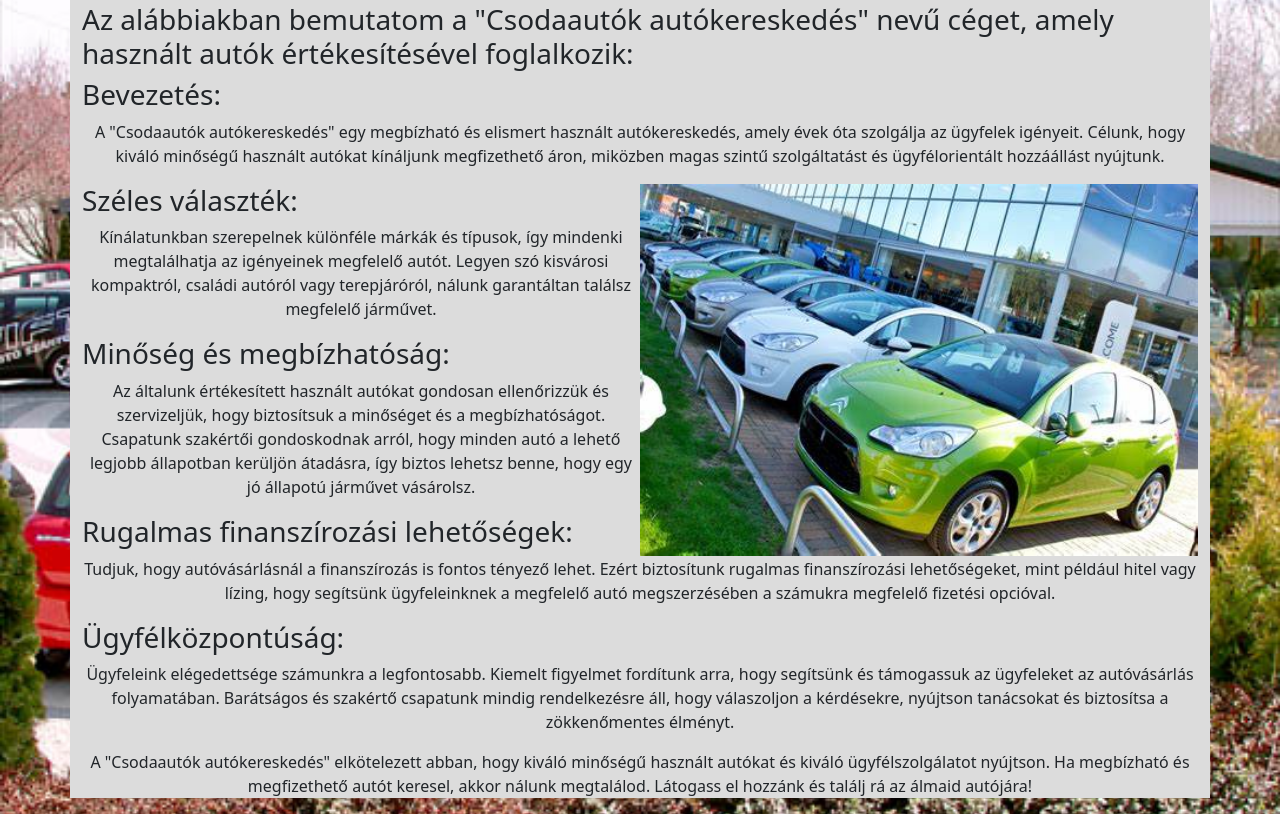
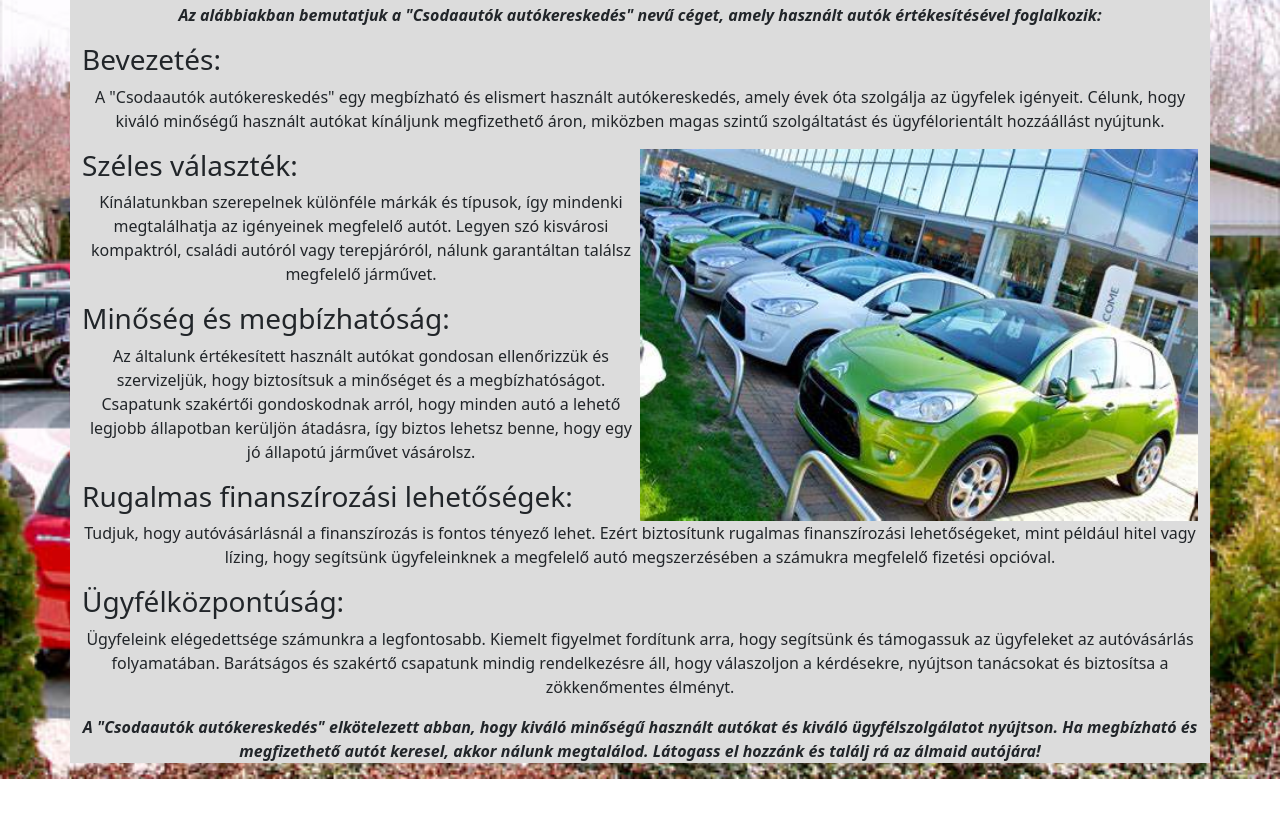
Before and after one commit to szixi10a/a1, a plain HTML site: page rolunk.html in a window 1280 px wide. Shown: the part 109-923 px from the top of the page. After the commit the page ends 888 px from the top, so only its background shows below. Drawn offline with nearby package versions, Linux system fonts and the light colour scheme.

Commit message:
megint javitottam

```diff
--- a/rolunk.html
+++ b/rolunk.html
@@ -41,7 +41,7 @@
 <div class="container">
   <h1>Csodaautók autókereskedés - Bemutatkozás</h1>
 
-  <h3>Az alábbiakban bemutatom a "Csodaautók autókereskedés" nevű céget, amely használt autók értékesítésével foglalkozik:</h3>
+  <p><b><i>Az alábbiakban bemutatjuk a "Csodaautók autókereskedés" nevű céget, amely használt autók értékesítésével foglalkozik:</p></b></i>
 
   <h3>Bevezetés:</h3>
   <p>A "Csodaautók autókereskedés" egy megbízható és elismert használt autókereskedés, amely évek óta szolgálja az ügyfelek igényeit. Célunk, hogy kiváló minőségű használt autókat kínáljunk megfizethető áron, miközben magas szintű szolgáltatást és ügyfélorientált hozzáállást nyújtunk.</p>
@@ -58,7 +58,7 @@
   <h3>Ügyfélközpontúság:</h3>
   <p>Ügyfeleink elégedettsége számunkra a legfontosabb. Kiemelt figyelmet fordítunk arra, hogy segítsünk és támogassuk az ügyfeleket az autóvásárlás folyamatában. Barátságos és szakértő csapatunk mindig rendelkezésre áll, hogy válaszoljon a kérdésekre, nyújtson tanácsokat és biztosítsa a zökkenőmentes élményt.</p>
 
-  <p>A "Csodaautók autókereskedés" elkötelezett abban, hogy kiváló minőségű használt autókat és kiváló ügyfélszolgálatot nyújtson. Ha megbízható és megfizethető autót keresel, akkor nálunk megtalálod. Látogass el hozzánk és találj rá az álmaid autójára!</p>
+  <p><b><i>A "Csodaautók autókereskedés" elkötelezett abban, hogy kiváló minőségű használt autókat és kiváló ügyfélszolgálatot nyújtson. Ha megbízható és megfizethető autót keresel, akkor nálunk megtalálod. Látogass el hozzánk és találj rá az álmaid autójára!</p></b></i>
 </div>
 </body>
 </html>
```
